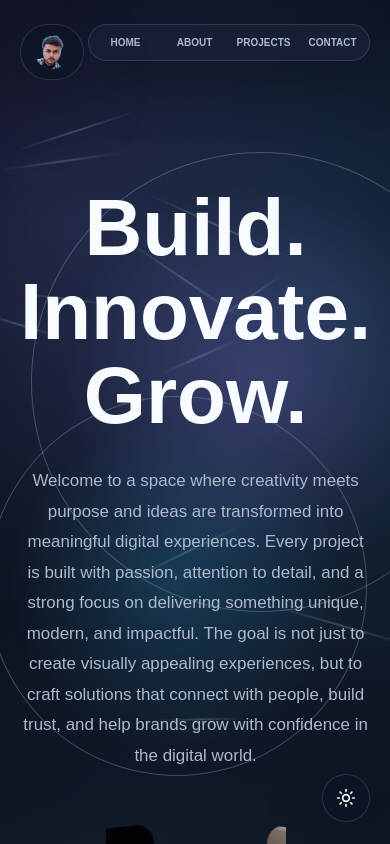
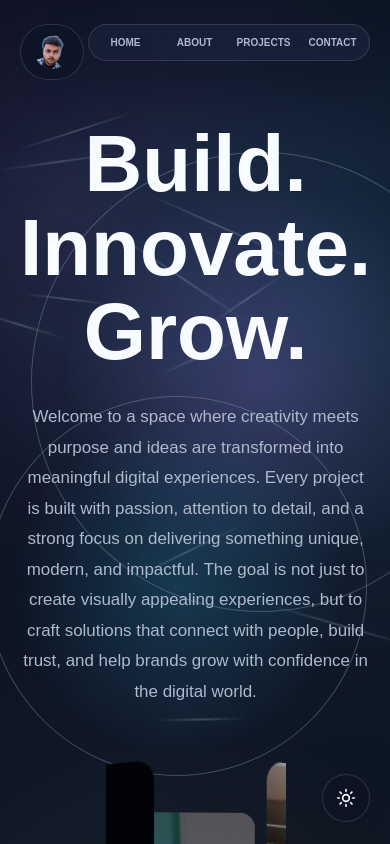
Before and after one commit to arpit-kaushal/portfolio, a Next.js app: page / in a window 390 px wide. Shown: the top 844 px of the page. Built offline with nearby package versions, Linux system fonts and the light colour scheme; a web font is replaced by a local one.

Commit message:
mobile view update on gap between navigation bar and heading

```diff
--- a/app/about/page.module.css
+++ b/app/about/page.module.css
@@ -492,6 +492,7 @@
 
 @media (max-width: 980px) {
   .page {
+    padding-top: 24px;
     padding-right: 0;
   }
 
--- a/app/contact/page.module.css
+++ b/app/contact/page.module.css
@@ -261,6 +261,10 @@
     padding-right: 0;
   }
 
+  .page {
+    padding-top: 24px;
+  }
+
   .floatingIcon {
     animation-name: none;
   }
--- a/app/page.module.css
+++ b/app/page.module.css
@@ -162,6 +162,7 @@
   .page {
     grid-template-columns: 1fr;
     justify-items: center;
+    padding-top: 24px;
     padding-right: 0;
     text-align: center;
   }
@@ -178,7 +179,7 @@
 
 @media (max-width: 640px) {
   .page {
-    padding-top: 82px;
+    padding-top: 18px;
   }
 
   .title {
--- a/app/projects/page.module.css
+++ b/app/projects/page.module.css
@@ -270,6 +270,7 @@
 
 @media (max-width: 1100px) {
   .page {
+    padding-top: 24px;
     padding-right: 0;
   }
 
```
